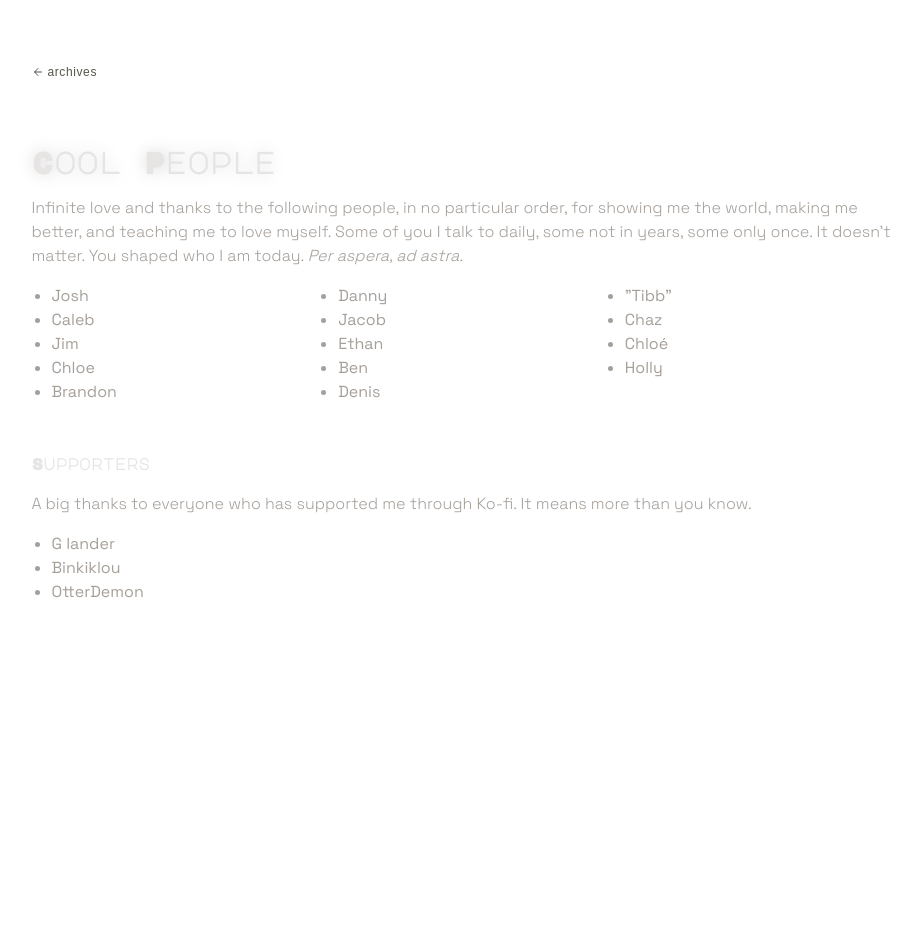
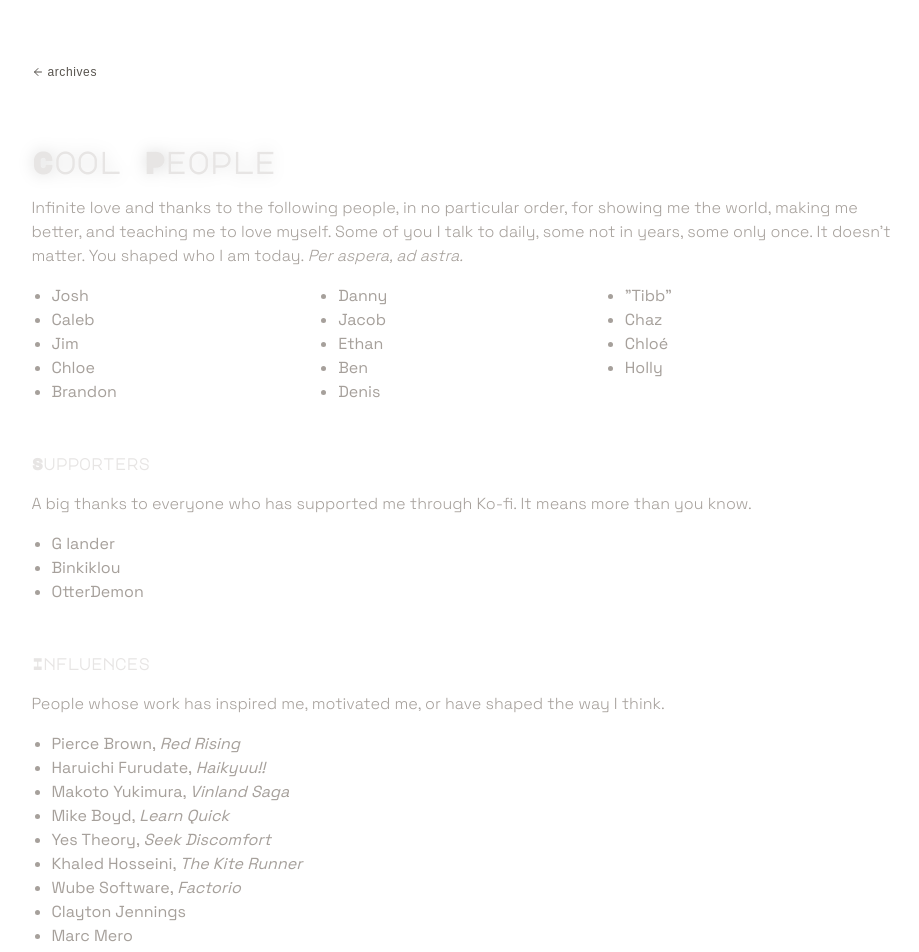
Before and after one commit to hparcells/the-archives, a Next.js app: page /cool in a window 1280 px wide. Shown: the top 952 px of the page, without its empty margins (169-1088 px from the left). Before the commit the page ends 800 px from the top, so only its background shows below. Built offline with nearby package versions, Linux system fonts and the light colour scheme; a web font is replaced by a local one.

Commit message:
feat: Add Influences to Cool page.

```diff
--- a/cspell.json
+++ b/cspell.json
@@ -6,16 +6,27 @@
         "Chloé",
         "didn",
         "doesn",
+        "Factorio",
+        "Furudate",
+        "Haikyuu",
+        "Haruichi",
         "Hermet",
+        "Hosseini",
         "hparcells",
         "hunterparcells",
+        "Khaled",
         "Kilohearts",
         "Krita",
+        "Makoto",
+        "Mero",
         "Parcells",
+        "Rober",
         "Taran",
         "Tibb",
         "upskilling",
         "vercel",
-        "wasn"
+        "wasn",
+        "Wube",
+        "Yukimura"
     ]
 }
--- a/src/app/cool/page.tsx
+++ b/src/app/cool/page.tsx
@@ -38,6 +38,35 @@ function Cool() {
           <li>OtterDemon</li>
         </ul>
       </section>
+      <section className='stack-4'>
+        <h2>Influences</h2>
+        <p>People whose work has inspired me, motivated me, or have shaped the way I think.</p>
+        <ul>
+          <li>
+            Pierce Brown, <em>Red Rising</em>
+          </li>
+          <li>
+            Haruichi Furudate, <em>Haikyuu!!</em>
+          </li>
+          <li>
+            Makoto Yukimura, <em>Vinland Saga</em>
+          </li>
+          <li>
+            Mike Boyd, <em>Learn Quick</em>
+          </li>
+          <li>
+            Yes Theory, <em>Seek Discomfort</em>
+          </li>
+          <li>
+            Khaled Hosseini, <em>The Kite Runner</em>
+          </li>
+          <li>
+            Wube Software, <em>Factorio</em>
+          </li>
+          <li>Clayton Jennings</li>
+          <li>Marc Mero</li>
+        </ul>
+      </section>
     </PageLayout>
   );
 }
```
